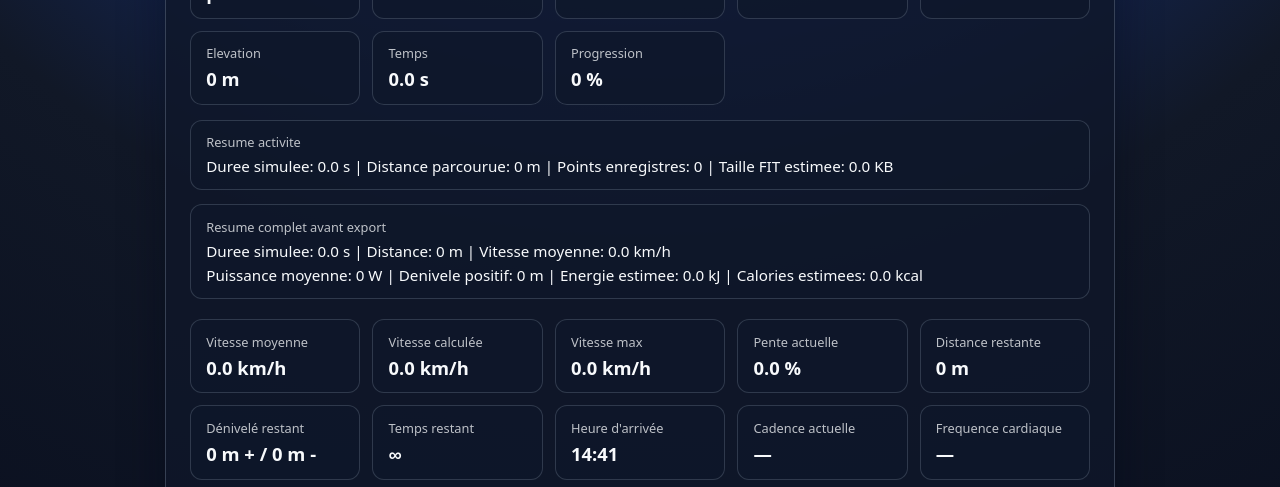
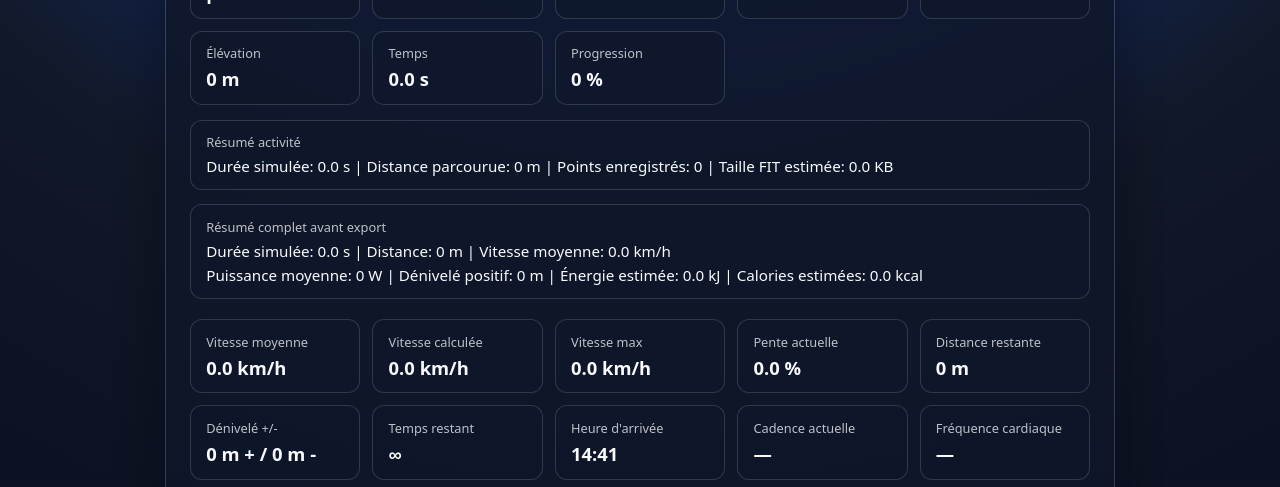
Before and after one commit to Monsieurcm/CycloPilot, a Next.js app in the folder apps/web/: page / in a window 1280 px wide. Shown: the part 660-1147 px from the top of the page. Built offline with nearby package versions, Linux system fonts and the light colour scheme; no server answers; what fit-decoder, fit-encoder would draw is missing.

Commit message:
fix(web): harmonize French labels and elevation display wording

```diff
--- a/apps/web/app/page.tsx
+++ b/apps/web/app/page.tsx
@@ -20,17 +20,17 @@ type AppSimulationState =
 function getStateMessage(state: AppSimulationState): string {
   switch (state) {
     case "no-route":
-      return "Aucun parcours charge. Importez un fichier GPX pour commencer.";
+      return "Aucun parcours chargé. Importez un fichier GPX pour commencer.";
     case "loading":
       return "Chargement du parcours en cours...";
     case "route-loaded":
-      return "Parcours charge. Vous pouvez lancer la simulation.";
+      return "Parcours chargé. Vous pouvez lancer la simulation.";
     case "running":
       return "Simulation en cours.";
     case "finished":
-      return "Simulation terminee. Appuyez sur Stop pour recommencer.";
+      return "Simulation terminée. Appuyez sur Stop pour recommencer.";
     default:
-      return "Etat inconnu.";
+      return "État inconnu.";
   }
 }
 
@@ -41,14 +41,37 @@ function getStateLabel(state: AppSimulationState): string {
     case "loading":
       return "Chargement";
     case "route-loaded":
-      return "Parcours charge";
+      return "Parcours chargé";
     case "running":
       return "Simulation en cours";
     case "finished":
-      return "Simulation terminee";
+      return "Simulation terminée";
     default:
       return "Inconnu";
   }
+}
+
+function getRouteElevationBreakdown(route: GPXPoint[]): { positive: number; negative: number } {
+  if (route.length <= 1) {
+    return { positive: 0, negative: 0 };
+  }
+
+  let positive = 0;
+  let negative = 0;
+
+  for (let i = 0; i < route.length - 1; i++) {
+    const fromElevation = route[i].elevation ?? 0;
+    const toElevation = route[i + 1].elevation ?? 0;
+    const delta = toElevation - fromElevation;
+
+    if (delta > 0) {
+      positive += delta;
+    } else if (delta < 0) {
+      negative += Math.abs(delta);
+    }
+  }
+
+  return { positive, negative };
 }
 
 export default function HomePage() {
@@ -114,6 +137,10 @@ export default function HomePage() {
   const displayedPower = activityState?.currentPower ?? metrics.power;
   const displayedElevation = activityState?.currentPosition?.altitude ?? metrics.elevation;
   const currentGradient = currentPoint?.gradient ?? 0;
+  const totalElevationBreakdown = getRouteElevationBreakdown(route);
+  const displayedElevationBreakdown = progress > 0
+    ? remainingElevationBreakdown
+    : totalElevationBreakdown;
 
   const appState: AppSimulationState = isImporting
     ? "loading"
@@ -193,7 +220,7 @@ export default function HomePage() {
       >
         <h1 style={{ marginTop: 0 }}>CycloPilot Simulation</h1>
         <p style={{ marginTop: 0, opacity: 0.9 }}>
-          Simulation GPS avec suivi d'etat et controles contextuels.
+          Simulation GPS avec suivi d'état et contrôles contextuels.
         </p>
 
         <div
@@ -206,7 +233,7 @@ export default function HomePage() {
           }}
         >
           <p style={{ margin: 0, fontSize: "0.85rem", opacity: 0.8 }}>
-            Etat de l'application
+            État de l'application
           </p>
           <p style={{ margin: "0.35rem 0 0", fontWeight: 650 }}>
             {getStateMessage(appState)}
@@ -260,12 +287,12 @@ export default function HomePage() {
             gridTemplateColumns: "repeat(auto-fit, minmax(160px, 1fr))",
           }}
         >
-          <StatCard label="Etat" value={getStateLabel(appState)} />
+          <StatCard label="État" value={getStateLabel(appState)} />
           <StatCard label="Vitesse" value={`${displayedSpeed.toFixed(1)} km/h`} />
           <StatCard label="Cadence" value={`${metrics.cadence.toFixed(0)} rpm`} />
           <StatCard label="Puissance" value={`${displayedPower.toFixed(0)} W`} />
           <StatCard label="Distance" value={`${displayedDistance.toFixed(0)} m`} />
-          <StatCard label="Elevation" value={`${displayedElevation.toFixed(0)} m`} />
+          <StatCard label="Élévation" value={`${displayedElevation.toFixed(0)} m`} />
           <StatCard label="Temps" value={`${displayedElapsedTime.toFixed(1)} s`} />
           <StatCard label="Progression" value={`${(progress * 100).toFixed(0)} %`} />
         </div>
@@ -279,9 +306,9 @@ export default function HomePage() {
             padding: "0.8rem 0.95rem",
           }}
         >
-          <p style={{ margin: 0, fontSize: "0.8rem", opacity: 0.75 }}>Resume activite</p>
+          <p style={{ margin: 0, fontSize: "0.8rem", opacity: 0.75 }}>Résumé activité</p>
           <p style={{ margin: "0.3rem 0 0", fontSize: "0.95rem" }}>
-            Duree simulee: {displayedElapsedTime.toFixed(1)} s | Distance parcourue: {displayedDistance.toFixed(0)} m | Points enregistres: {recordedPointsCount} | Taille FIT estimee: {estimatedFutureFitSizeKb.toFixed(1)} KB
+            Durée simulée: {displayedElapsedTime.toFixed(1)} s | Distance parcourue: {displayedDistance.toFixed(0)} m | Points enregistrés: {recordedPointsCount} | Taille FIT estimée: {estimatedFutureFitSizeKb.toFixed(1)} KB
           </p>
         </div>
 
@@ -295,12 +322,12 @@ export default function HomePage() {
               padding: "0.8rem 0.95rem",
             }}
           >
-            <p style={{ margin: 0, fontSize: "0.8rem", opacity: 0.75 }}>Resume complet avant export</p>
+            <p style={{ margin: 0, fontSize: "0.8rem", opacity: 0.75 }}>Résumé complet avant export</p>
             <p style={{ margin: "0.3rem 0 0", fontSize: "0.95rem" }}>
-              Duree simulee: {activitySummary.durationSeconds.toFixed(1)} s | Distance: {activitySummary.distanceMeters.toFixed(0)} m | Vitesse moyenne: {activitySummary.averageSpeedKmh.toFixed(1)} km/h
+              Durée simulée: {activitySummary.durationSeconds.toFixed(1)} s | Distance: {activitySummary.distanceMeters.toFixed(0)} m | Vitesse moyenne: {activitySummary.averageSpeedKmh.toFixed(1)} km/h
             </p>
             <p style={{ margin: "0.25rem 0 0", fontSize: "0.95rem" }}>
-              Puissance moyenne: {activitySummary.averagePowerWatts.toFixed(0)} W | Denivele positif: {activitySummary.elevationGainMeters.toFixed(0)} m | Energie estimee: {activitySummary.estimatedEnergyKj.toFixed(1)} kJ | Calories estimees: {activitySummary.estimatedCaloriesKcal.toFixed(1)} kcal
+              Puissance moyenne: {activitySummary.averagePowerWatts.toFixed(0)} W | Dénivelé positif: {activitySummary.elevationGainMeters.toFixed(0)} m | Énergie estimée: {activitySummary.estimatedEnergyKj.toFixed(1)} kJ | Calories estimées: {activitySummary.estimatedCaloriesKcal.toFixed(1)} kcal
             </p>
           </div>
         )}
@@ -331,7 +358,7 @@ export default function HomePage() {
                 fontWeight: 600,
               }}
             >
-              {isExportingFit ? "Export FIT en cours..." : "Exporter l'activite (.FIT)"}
+              {isExportingFit ? "Export FIT en cours..." : "Exporter l'activité (.FIT)"}
             </button>
 
             {fitExportError && (
@@ -343,13 +370,13 @@ export default function HomePage() {
             {lastFitExportSummary && (
               <div style={{ marginTop: "0.6rem" }}>
                 <p style={{ margin: 0, fontSize: "0.95rem", fontWeight: 650, color: "#86efac" }}>
-                  Export FIT reussi.
+                  Export FIT réussi.
                 </p>
                 <p style={{ margin: "0.2rem 0 0", fontSize: "0.9rem" }}>
-                  Fichier cree: {lastFitExportSummary.fileName}
+                  Fichier créé: {lastFitExportSummary.fileName}
                 </p>
                 <p style={{ margin: "0.2rem 0 0", fontSize: "0.9rem" }}>
-                  Points exportes: {lastFitExportSummary.pointCount} | Duree: {lastFitExportSummary.durationSeconds.toFixed(1)} s | Distance: {lastFitExportSummary.distanceMeters.toFixed(0)} m | Taille: {(lastFitExportSummary.fileSizeBytes / 1024).toFixed(1)} KB
+                  Points exportés: {lastFitExportSummary.pointCount} | Durée: {lastFitExportSummary.durationSeconds.toFixed(1)} s | Distance: {lastFitExportSummary.distanceMeters.toFixed(0)} m | Taille: {(lastFitExportSummary.fileSizeBytes / 1024).toFixed(1)} KB
                 </p>
                 <button
                   type="button"
@@ -381,8 +408,8 @@ export default function HomePage() {
           maxSpeed={maxSpeed}
           remainingDistance={remainingDistance}
           currentGradient={currentGradient}
-          remainingPositiveElevation={remainingElevationBreakdown.positive}
-          remainingNegativeElevation={remainingElevationBreakdown.negative}
+          remainingPositiveElevation={displayedElevationBreakdown.positive}
+          remainingNegativeElevation={displayedElevationBreakdown.negative}
           remainingTime={remainingTime}
           estimatedArrival={estimatedArrival}
           currentCadence={recordedMetrics.cadence}
--- a/apps/web/src/components/DashboardAdvanced.tsx
+++ b/apps/web/src/components/DashboardAdvanced.tsx
@@ -187,7 +187,7 @@ export function DashboardAdvanced({
           value={formatDistance(remainingDistance)}
         />
         <DashboardCard
-          label="Dénivelé restant"
+          label="Dénivelé +/-"
           value={`${Math.round(remainingPositiveElevation)} m + / ${Math.round(remainingNegativeElevation)} m -`}
         />
         <DashboardCard
@@ -201,10 +201,10 @@ export function DashboardAdvanced({
           }
         />
         <DashboardCard label="Cadence actuelle" value={formatRecordedCadence(currentCadence)} />
-        <DashboardCard label="Frequence cardiaque" value={formatRecordedHeartRate(currentHeartRate)} />
-        <DashboardCard label="Temperature" value={formatRecordedTemperature(currentTemperature)} />
-        <DashboardCard label="Puissance FIT enregistree" value={formatRecordedPower(fitRecordedPower)} />
-        <DashboardCard label="Vitesse enregistree" value={formatRecordedSpeed(fitRecordedSpeed)} />
+        <DashboardCard label="Fréquence cardiaque" value={formatRecordedHeartRate(currentHeartRate)} />
+        <DashboardCard label="Température" value={formatRecordedTemperature(currentTemperature)} />
+        <DashboardCard label="Puissance FIT enregistrée" value={formatRecordedPower(fitRecordedPower)} />
+        <DashboardCard label="Vitesse enregistrée" value={formatRecordedSpeed(fitRecordedSpeed)} />
       </div>
 
       {comparisonAvailable && (
@@ -239,7 +239,7 @@ export function DashboardAdvanced({
                 cursor: "pointer",
               }}
             >
-              {comparisonEnabled ? "Desactiver" : "Activer"}
+              {comparisonEnabled ? "Désactiver" : "Activer"}
             </button>
           </div>
 
@@ -257,11 +257,11 @@ export function DashboardAdvanced({
                 value={formatOptionalSpeed(comparison?.speed?.recorded)}
               />
               <DashboardCard
-                label="Vitesse simulee"
+                label="Vitesse simulée"
                 value={formatOptionalSpeed(comparison?.speed?.simulated)}
               />
               <DashboardCard
-                label="Difference vitesse"
+                label="Différence vitesse"
                 value={formatOptionalDiffKmh(comparison?.speed?.absoluteDifference)}
               />
               <DashboardCard
@@ -277,7 +277,7 @@ export function DashboardAdvanced({
                 value={formatOptionalPower(comparison?.power?.simulated)}
               />
               <DashboardCard
-                label="Frequence cardiaque"
+                label="Fréquence cardiaque"
                 value={formatRecordedHeartRate(currentHeartRate)}
               />
               <DashboardCard
@@ -293,13 +293,13 @@ export function DashboardAdvanced({
                 value={formatOptionalPercent(comparisonStats?.maxSpeedErrorPercent)}
               />
               <DashboardCard
-                label="Qualite"
+                label="Qualité"
                 value={getComparisonIndicator(comparisonStats?.averageSpeedErrorPercent)}
               />
             </div>
           ) : (
             <p style={{ margin: "0.75rem 0 0", opacity: 0.8 }}>
-              Mode comparaison desactive.
+              Mode comparaison désactivé.
             </p>
           )}
         </section>
```
